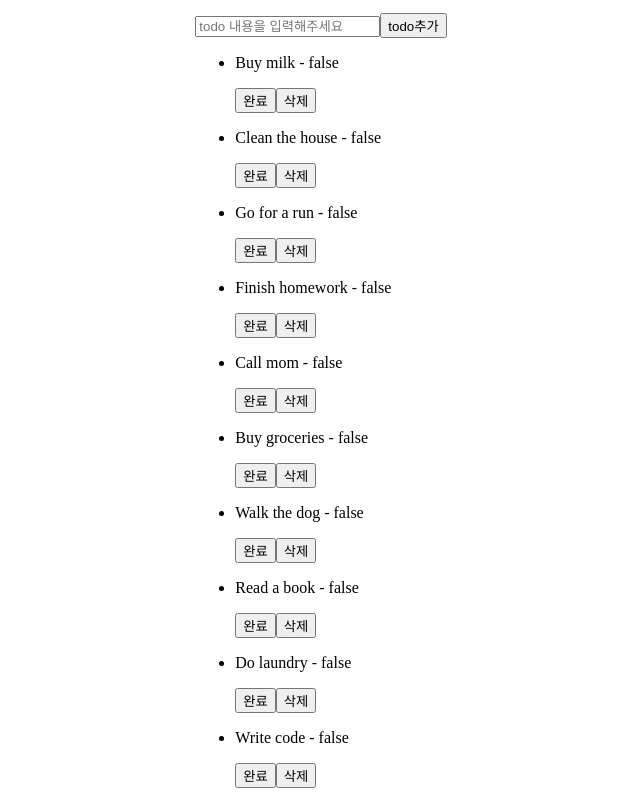
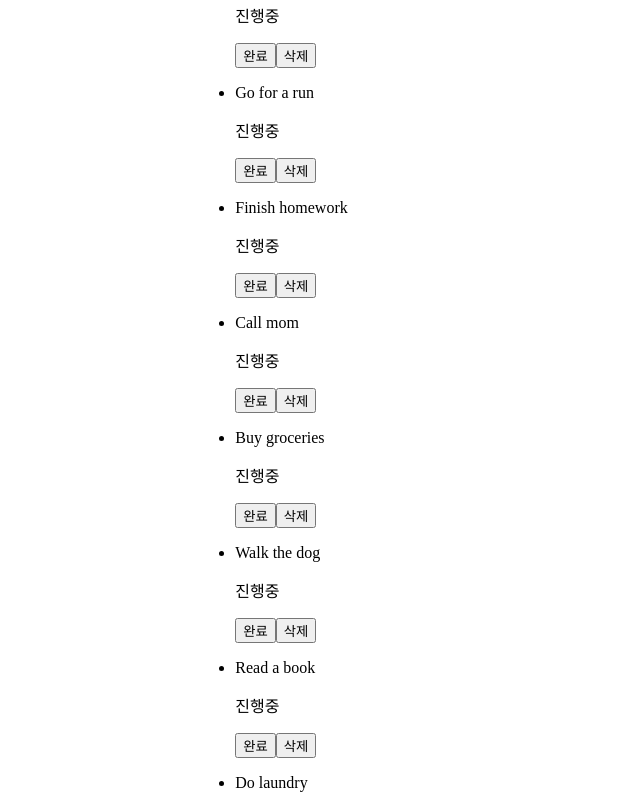
Before and after one commit to ekyeon715/react-basic-todo, a React (Vite) app: page / in a window 1280 px wide. Shown: the top 800 px of the page, without its empty margins (319-959 px from the left). Built offline with nearby package versions, Linux system fonts and the light colour scheme.

Commit message:
feat: 조건부 렌더링 추가

```diff
--- a/components/TodoList.jsx
+++ b/components/TodoList.jsx
@@ -74,10 +74,17 @@ const TodoList = () => {
       <ul>
         {todos.map((todo) => (
           <li key={todo.id}>
-            <p>
-              {todo.text} - {String(todo.completed)}
+            <p
+              style={{
+                textDecoration: todo.completed ? "line-through" : "none",
+              }}
+            >
+              {todo.text}
+              {todo.completed ? <p>완료됨</p> : <p>진행중</p>}
             </p>
-            <button onClick={() => handleUpdate(todo.id)}>완료</button>
+            <button onClick={() => handleUpdate(todo.id)}>
+              {todo.completed ? "취소" : "완료"}
+            </button>
             <button onClick={() => handleDelete(todo.id)}>삭제</button>
           </li>
         ))}
```
